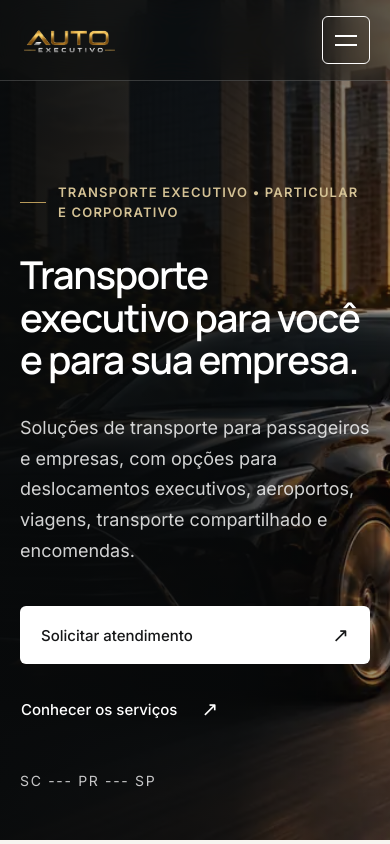
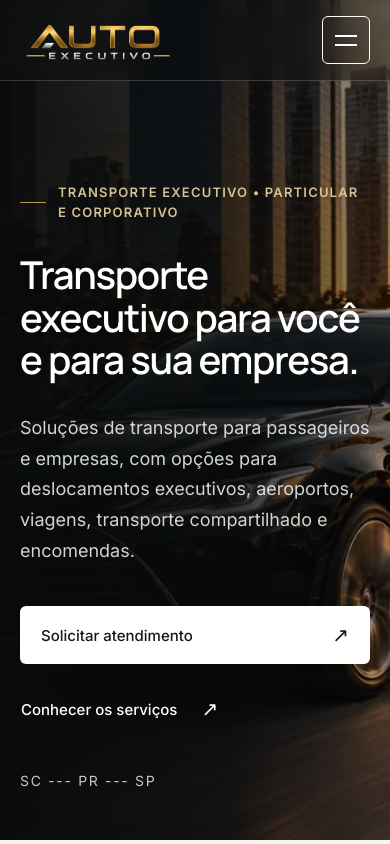
Before and after one commit to dborgesdev/autoexecutivo, a React (Vite) app: page / in a window 390 px wide. Shown: the top 844 px of the page. Built offline with nearby package versions, Linux system fonts and the light colour scheme.

Commit message:
match header logo size to footer

```diff
--- a/src/styles/landing.css
+++ b/src/styles/landing.css
@@ -197,7 +197,7 @@ p { max-width: var(--text-max-width); }
 
 
 /* Final visual polish */
-.brand__logo { display: block; width: auto; height: 44px; object-fit: contain; }
+.brand__logo { display: block; width: auto; height: 72px; object-fit: contain; }
 .brand__logo--menu { height: 48px; }
 .brand__logo--footer { height: 72px; }
 
@@ -233,7 +233,7 @@ p { max-width: var(--text-max-width); }
 }
 
 @media (max-width: 639px) {
-  .brand__logo { height: 38px; }
+  .brand__logo { height: 60px; }
   .brand__logo--menu { height: 42px; }
   .brand__logo--footer { height: 60px; }
   .footer__legal { flex-direction: column; gap: var(--space-3); margin-top: var(--space-8); }
```
